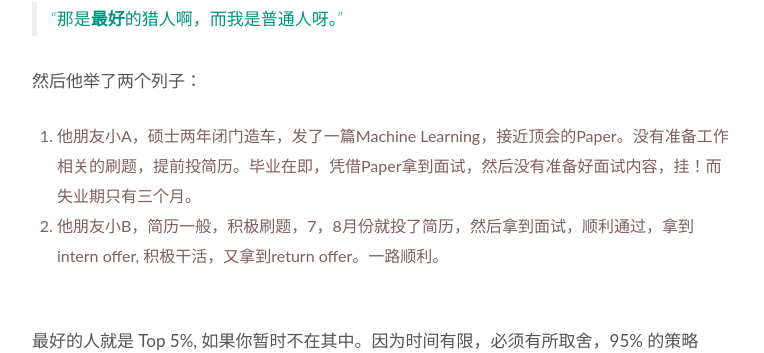
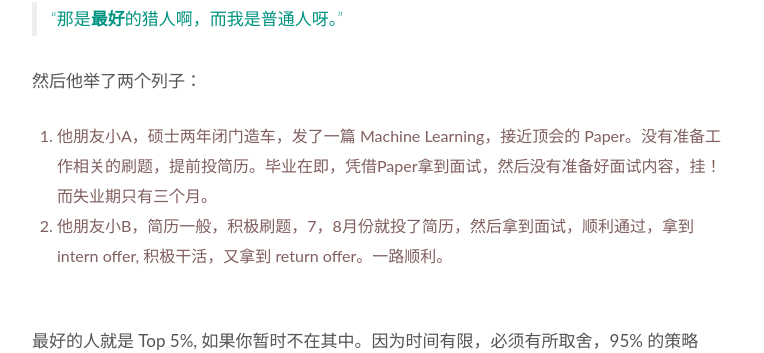
Before and after one commit to WillWang-X/willwang-x.github.io, a Jekyll site: the page built from _posts/blogs/2018-12-14-hunter-and-prey.md, in a window 1280 px wide. Shown: the part 876-1229 px from the top of the page, without its empty margins (258-1022 px from the left). Built offline with Jekyll 4.4.1, drawn with Linux system fonts in a browser that asks for light colours.

Commit message:
Refactor

```diff
--- a/_posts/blogs/2018-12-14-hunter-and-prey.md
+++ b/_posts/blogs/2018-12-14-hunter-and-prey.md
@@ -32,8 +32,8 @@ published: true
 
 然后他举了两个列子：
 
-1. 他朋友小A，硕士两年闭门造车，发了一篇Machine Learning，接近顶会的Paper。没有准备工作相关的刷题，提前投简历。毕业在即，凭借Paper拿到面试，然后没有准备好面试内容，挂！而失业期只有三个月。
-2. 他朋友小B，简历一般，积极刷题，7，8月份就投了简历，然后拿到面试，顺利通过，拿到intern offer, 积极干活，又拿到return offer。一路顺利。
+1. 他朋友小A，硕士两年闭门造车，发了一篇 Machine Learning，接近顶会的 Paper。没有准备工作相关的刷题，提前投简历。毕业在即，凭借Paper拿到面试，然后没有准备好面试内容，挂！而失业期只有三个月。
+2. 他朋友小B，简历一般，积极刷题，7，8月份就投了简历，然后拿到面试，顺利通过，拿到 intern offer, 积极干活，又拿到 return offer。一路顺利。
 
 <br>
 
```
